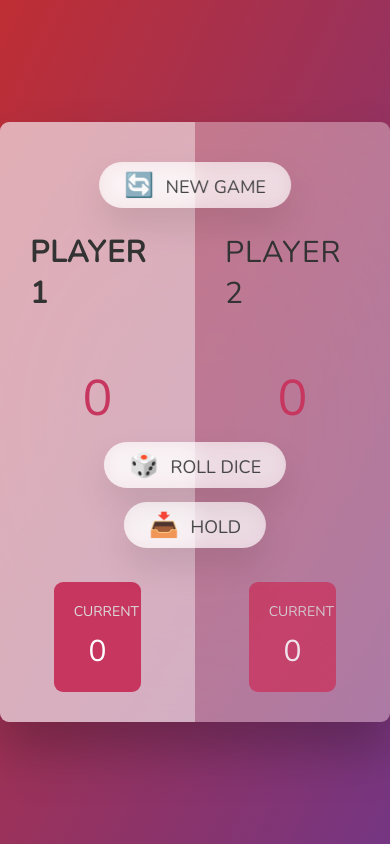
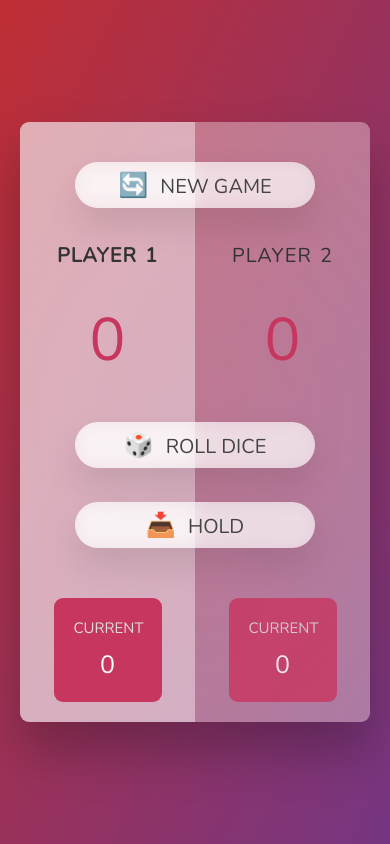
Before and after one commit to bijoy172/Dice-Game, a plain HTML site: page index.html in a window 390 px wide. Drawn offline with nearby package versions, Linux system fonts and the light colour scheme.

Commit message:
responsive successfully

```diff
--- a/style.css
+++ b/style.css
@@ -188,7 +188,6 @@ main {
     transition: all 0.75s;
   }
 
-  /* ELEMENTS */
   .name {
     position: relative;
     font-size: 3rem;
@@ -231,3 +230,73 @@ main {
     font-size: 3rem;
   }
 }
+
+@media only screen and (max-width: 480px) {
+  main {
+    position: relative;
+    width: 35rem;
+    height: 60rem;
+  }
+  .player {
+    flex: 50%;
+    padding: 2rem;
+    display: flex;
+    flex-direction: column;
+    align-items: center;
+    transition: all 0.75s;
+  }
+
+  .name {
+    position: relative;
+    font-size: 2rem;
+    text-transform: uppercase;
+    letter-spacing: 1px;
+    word-spacing: 2px;
+    font-weight: 300;
+    margin-bottom: 1rem;
+  }
+  .score {
+    font-size: 6rem;
+    font-weight: 300;
+    color: #c7365f;
+    margin-top: 12rem;
+  }
+  #name--0,
+  #name--1 {
+    top: 10rem;
+  }
+  .dice {
+    margin-top: 2rem;
+    border-radius: 2rem;
+    height: 6.5rem;
+    width: 6.5rem;
+  }
+  .btn--new {
+    top: 4rem;
+    font-size: 2rem;
+    width: 24rem;
+  }
+  .btn--roll {
+    top: 30rem;
+    font-size: 2rem;
+    width: 24rem;
+  }
+  .btn--hold {
+    top: 38rem;
+    font-size: 2rem;
+    width: 24rem;
+  }
+  .current {
+    width: 80%;
+  }
+  .current-label {
+    text-transform: uppercase;
+    margin-bottom: 1rem;
+    font-size: 1.5rem;
+    color: #ddd;
+  }
+
+  .current-score {
+    font-size: 2.5rem;
+  }
+}
```
